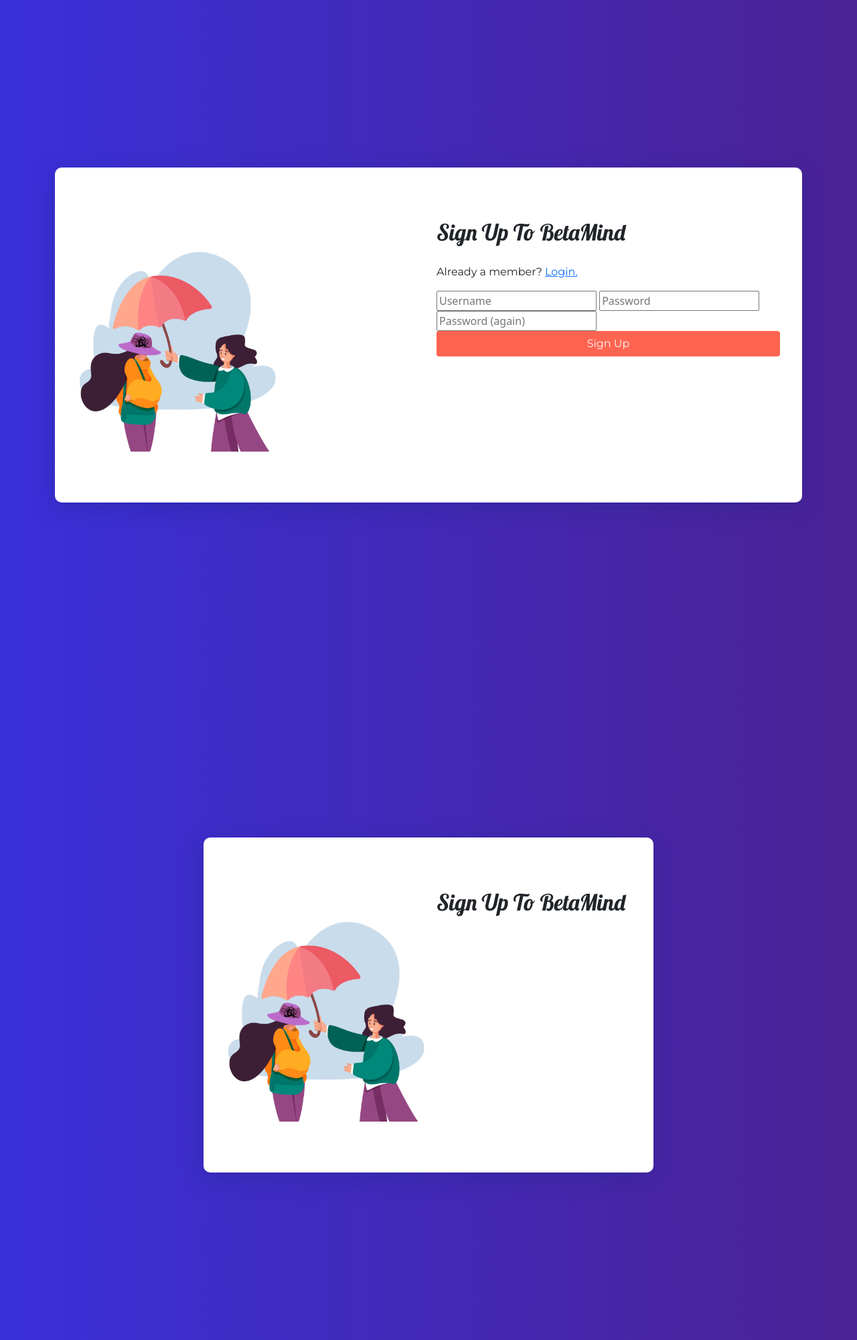
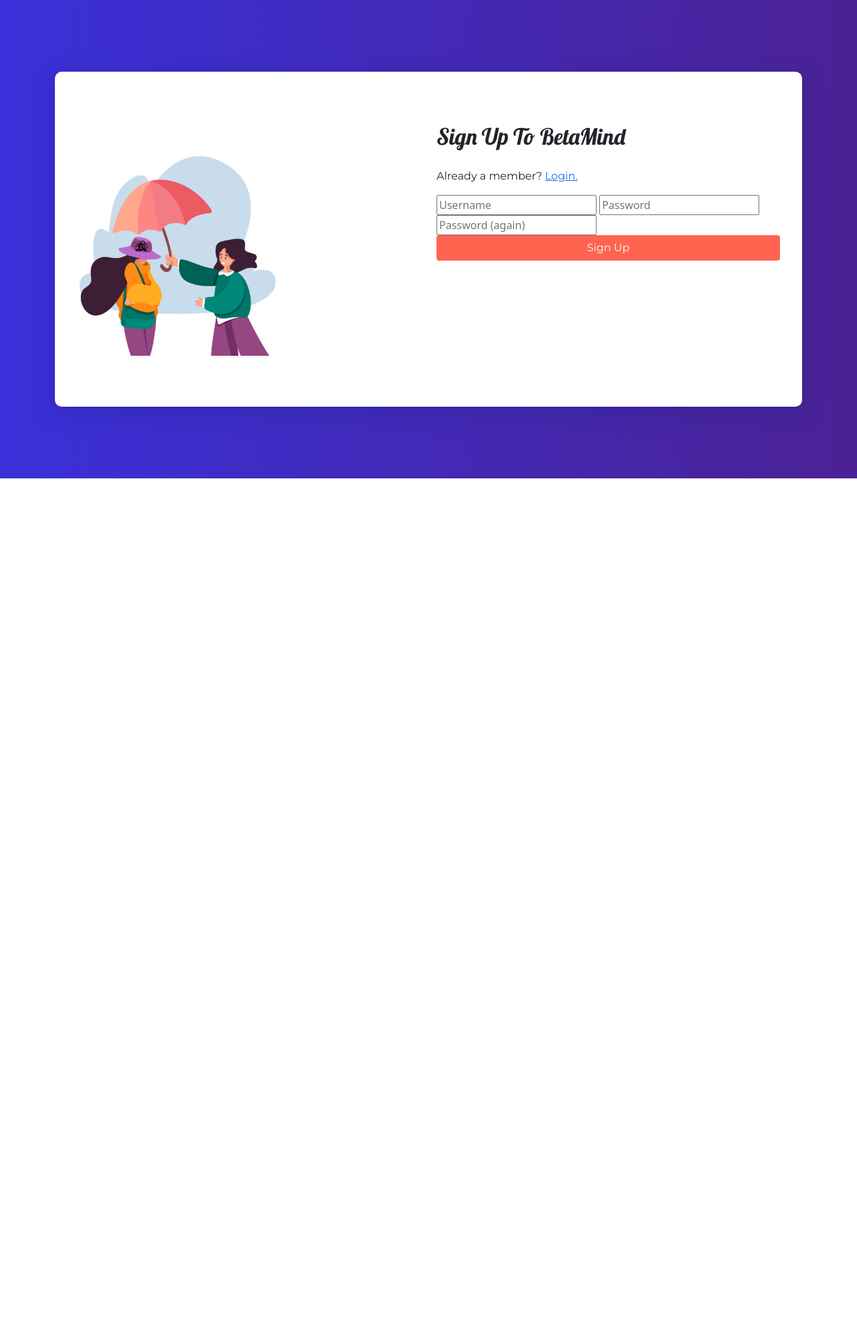
Before and after one commit to alissatroiano/betamind, a Django app: page /account/signup/ in a window 1280 px wide. Shown: the part 86-2086 px from the top of the page at 67% size. After the commit the page ends 800 px from the top, so only its background shows below. Run offline with Django 3.2, Linux system fonts and the light colour scheme; some libraries are stand-ins or nearby versions.

Commit message:
Removed duplicate codeblock

```diff
--- a/templates/allauth/account/signup.html
+++ b/templates/allauth/account/signup.html
@@ -50,27 +50,4 @@
     </div>
   </div>
 </div>
-
-<div class="container auth_container">
-  <div class="row">
-    <div class="col-12 centered">
-        <div class="auth_form_wrapper">
-          <div class="row">
-            <div class="col-6 d-md-block d-none">
-              <div class="auth_vector_wrapper">
-                <img src="{{MEDIA_URL}}auth_vector_1.jpg" alt="Vector graphic of someone helping another keep dry."
-                width="300" height="300" class="auth_vector">
-              </div>
-            </div>
-              <div class="col-12 col-md-6">
-                <h1 class="large_text primary_font">{% trans "Sign Up To BetaMind" %}</h1>
-
-            </div>
-          </div>
-      </div>
-    </div>
-  </div>
-</div>
-
-
 {% endblock %}
```
